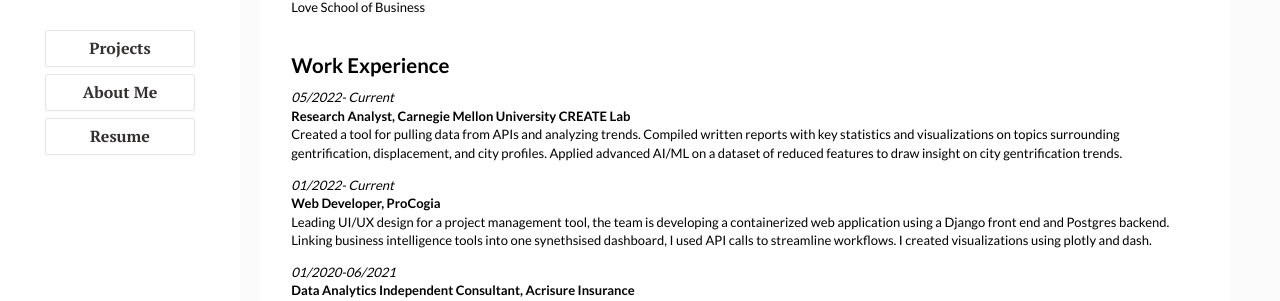
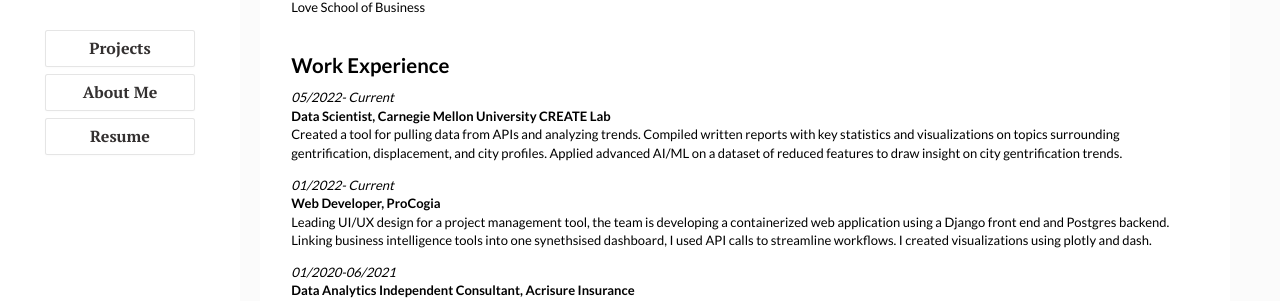
Before and after one commit to Cconnerney/cconnerney.github.io, a Jekyll site: the page built from _posts/2022-04-9-resume.markdown, in a window 1280 px wide and 900 px high. Shown: the part 225-526 px from the top of the window. Built offline with Jekyll 4.4.1, drawn with Linux system fonts in a browser that asks for light colours; nearby versions of some CDN libraries; library files that are not in the unit come from our copies; comment, search, counter and statistics services are not loaded.

Commit message:
Update 2022-04-9-resume.markdown

```diff
--- a/_posts/2022-04-9-resume.markdown
+++ b/_posts/2022-04-9-resume.markdown
@@ -139,7 +139,7 @@
 <div class="cell border-box-sizing text_cell rendered"><div class="inner_cell">
 <div class="text_cell_render border-box-sizing rendered_html">
 <h2 id="Work-Experience">Work Experience<a class="anchor-link" href="#Work-Experience">&#182;</a></h2><p><em>05/2022- Current</em><br>
-<strong>Research Analyst, Carnegie Mellon University CREATE Lab</strong><br>
+<strong>Data Scientist, Carnegie Mellon University CREATE Lab</strong><br>
 Created a tool for pulling data from APIs and analyzing trends. Compiled written reports with key statistics and visualizations on topics surrounding gentrification, displacement, and city profiles. Applied advanced AI/ML on a dataset of reduced features to draw insight on city gentrification trends.</p>
 <p><em>01/2022- Current</em><br>
 <strong>Web Developer, ProCogia</strong><br>
```
